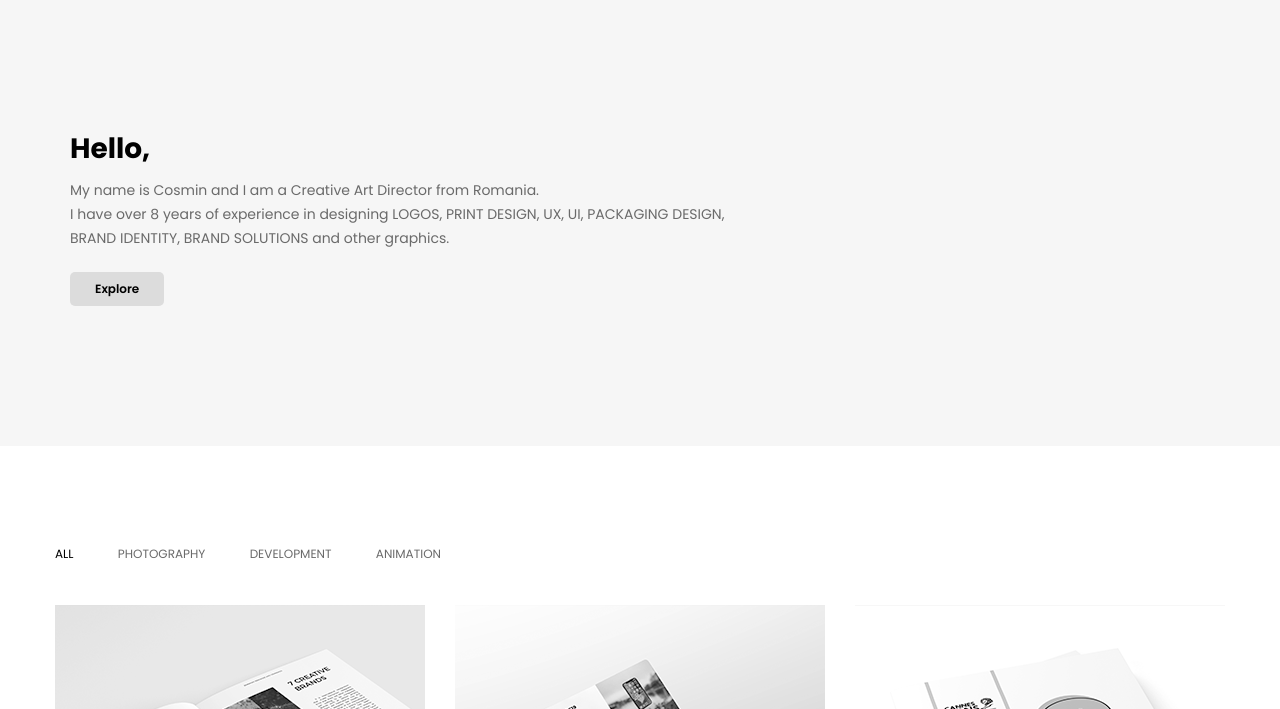
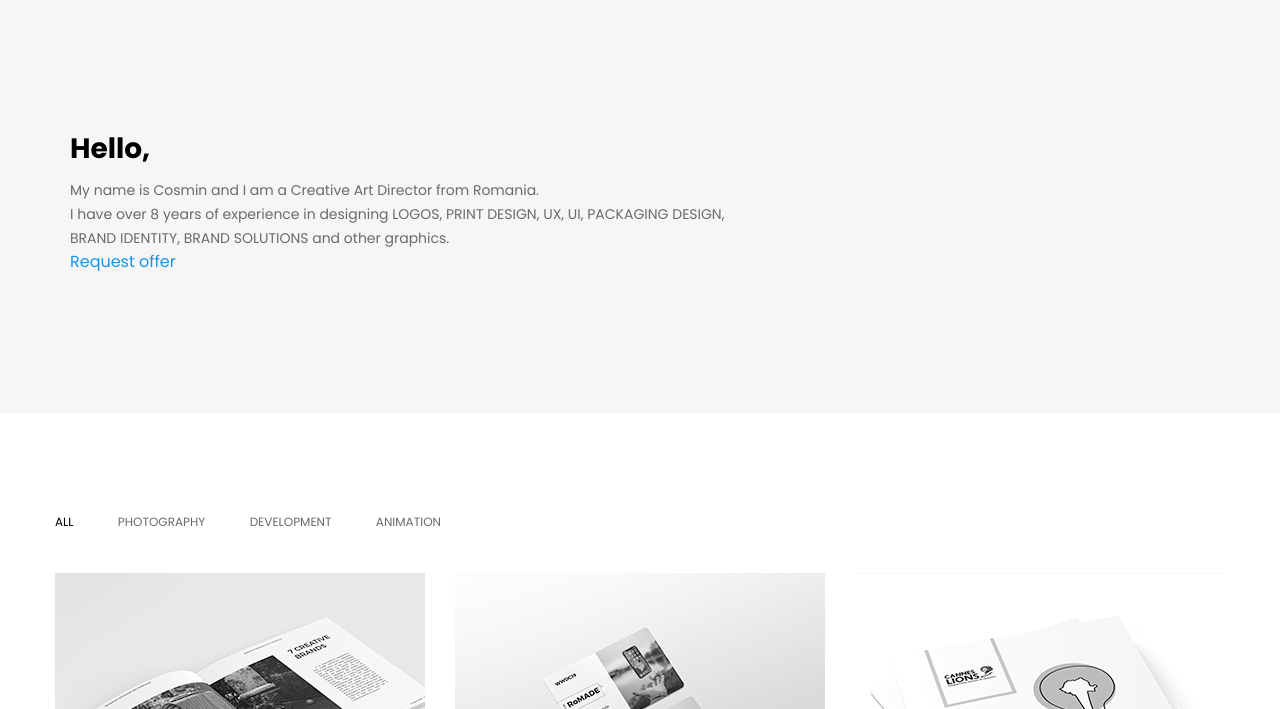
Before and after one commit to Codrinelul/CloudCosmin, a plain HTML site: page index.html in a window 1280 px wide. Shown: the part 91-800 px from the top of the page. Drawn offline with Linux system fonts and the light colour scheme.

Commit message:
connnnnn

```diff
--- a/index.html
+++ b/index.html
@@ -66,8 +66,8 @@
 							<h3><span>Hello,</span></h3>
 							<p>My name is Cosmin and I am a Creative Art Director from Romania.<br>
 								I have over 8 years of experience in designing LOGOS, PRINT DESIGN, UX, UI, PACKAGING DESIGN, BRAND IDENTITY, BRAND SOLUTIONS and other graphics.</p>
-							<div class="slider-button">
-								<a href="#">Explore</a>
+							<div class="contact.html">
+								<a href="#">Request offer</a>
 							</div>
 						</div>
 					</div>
```
